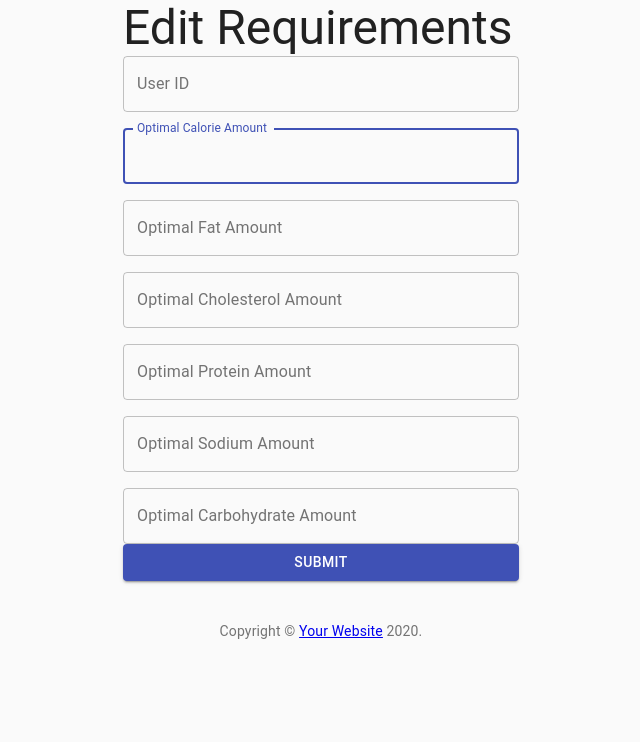
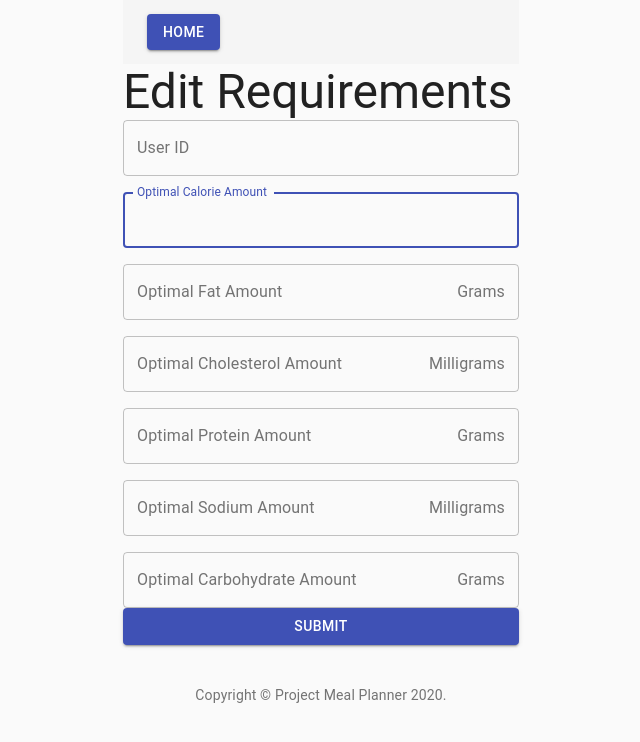
Before and after one commit to BradRaynaud/Team_Abraca-Data, a Next.js app in the folder frontend/: page /EditReqs in a window 1280 px wide. Shown: the top 742 px of the page, without its empty margins (319-959 px from the left). Built offline with nearby package versions, Linux system fonts and the light colour scheme.

Commit message:
more Fixes to the Frontend

```diff
--- a/frontend/pages/EditReqs.js
+++ b/frontend/pages/EditReqs.js
@@ -6,19 +6,25 @@ import TextField from '@material-ui/core/TextField';
 import FormControlLabel from '@material-ui/core/FormControlLabel';
 import Checkbox from '@material-ui/core/Checkbox';
 import Link from 'next/link';
+import { withRouter } from 'next/router';
+import Router from 'next/router'
 import Grid from '@material-ui/core/Grid';
 import Box from '@material-ui/core/Box';
 import Typography from '@material-ui/core/Typography';
 import { makeStyles } from '@material-ui/core/styles';
 import Container from '@material-ui/core/Container';
+import InputAdornment from '@material-ui/core/InputAdornment';
+import AppBar from '@material-ui/core/AppBar';
+import Toolbar from '@material-ui/core/Toolbar';
+import IconButton from '@material-ui/core/IconButton';
+import MenuIcon from '@material-ui/icons/Menu';
 
 function Copyright() {
   return (
     <Typography variant="body2" color="textSecondary" align="center">
-      {'Copyright © '}
-      <Link color="inherit" href="https://material-ui.com/">
-        Your Website
-      </Link>{' '}
+      {'Copyright © Project Meal Planner '}
+
+
       {new Date().getFullYear()}
       {'.'}
     </Typography>
@@ -55,7 +61,10 @@ class EditReqs extends React.Component {
         carbohydrate: carbohydrate.value
       })
     };
-    fetch('/api/datastuff', requestOptions)
+    fetch('/api/datastuff', requestOptions);
+    console.log("I get here");
+    Router.push('/homePage')
+
   }
 
 
@@ -71,7 +80,7 @@ class EditReqs extends React.Component {
       alignItems: 'center',
     },
     image: {
-      backgroundImage: 'url(https://github.com/BradRaynaud/Team_Abraca-Data/blob/master/frontend/pages/images/RecipePaper.jpg?raw=true)',
+      backgroundImage: 'url(https://github.com/BradRaynaud/Team_Abraca-Data/blob/dev/frontend/pages/images/RecipePaper.jpg?raw=true)',
       backgroundRepeat: 'no-repeat',
       backgroundColor:
         theme.palette.type === 'light' ? theme.palette.grey[50] : theme.palette.grey[900],
@@ -89,9 +98,28 @@ class EditReqs extends React.Component {
     submit: {
       margin: theme.spacing(3, 0, 2),
     },
+    appBar: {
+      backgroundColor: 'darkgrey',
+      borderBottom: `1px solid ${theme.palette.divider}`,
+    },
+    toolbar: {
+      flexWrap: 'wrap',
+    },
+    toolbarTitle: {
+      flexGrow: 1,
+    }
   }));
   return (
     <Container component="main" maxWidth="xs">
+      <AppBar position="static" color="default" elevation={0} className={classes.appBar}>
+        <Toolbar className={classes.toolbar}>
+          <Typography variant="h6" color="inherit" noWrap className={classes.toolbarTitle}>
+          </Typography>
+          <Link href="/homePage">
+            <Button color="primary" variant="contained">Home</Button>
+          </Link>
+        </Toolbar>
+      </AppBar>
       <CssBaseline />
         <div className={classes.paper}>
         <Typography component="h1" variant="h3">
@@ -126,6 +154,9 @@ class EditReqs extends React.Component {
                 id="fat"
                 label="Optimal Fat Amount"
                 name="fat"
+                InputProps={{
+                  endAdornment: <InputAdornment position="end">Grams</InputAdornment>,
+                }}
               />
             </Grid>
             <Grid item xs={12}>
@@ -135,6 +166,9 @@ class EditReqs extends React.Component {
                 id="cholesterol"
                 label="Optimal Cholesterol Amount"
                 name="cholesterol"
+                InputProps={{
+                  endAdornment: <InputAdornment position="end">Milligrams</InputAdornment>,
+                }}
               />
             </Grid>
             <Grid item xs={12}>
@@ -144,6 +178,9 @@ class EditReqs extends React.Component {
                 id="protein"
                 label="Optimal Protein Amount"
                 name="protein"
+                InputProps={{
+                  endAdornment: <InputAdornment position="end">Grams</InputAdornment>,
+                }}
               />
             </Grid>
             <Grid item xs={12}>
@@ -153,6 +190,9 @@ class EditReqs extends React.Component {
                 id="sodium"
                 label="Optimal Sodium Amount"
                 name="sodium"
+                InputProps={{
+                  endAdornment: <InputAdornment position="end">Milligrams</InputAdornment>,
+                }}
               />
             </Grid>
             <Grid item xs={12}>
@@ -162,10 +202,12 @@ class EditReqs extends React.Component {
                 id="carbohydrate"
                 label="Optimal Carbohydrate Amount"
                 name="carbohydrate"
+                InputProps={{
+                  endAdornment: <InputAdornment position="end">Grams</InputAdornment>,
+                }}
               />
             </Grid>
           </Grid>
-
             <Button
                 type="submit"
                 fullWidth
@@ -175,7 +217,6 @@ class EditReqs extends React.Component {
             >
                 Submit
             </Button>
-
         </form>
       </div>
       <Box mt={5}>
@@ -186,4 +227,4 @@ class EditReqs extends React.Component {
   }
 }
 
-export default EditReqs;
+export default withRouter(EditReqs);
--- a/frontend/pages/WeekView.js
+++ b/frontend/pages/WeekView.js
@@ -23,7 +23,7 @@ function Copyright() {
     <Typography variant="body2" color="textSecondary" align="center">
       {'Copyright © '}
       <Link color="inherit" href="//material-ui.com/">
-        Your Website
+        Project Meal Planner
       </Link>{' '}
       {new Date().getFullYear()}
       {'.'}
--- a/frontend/pages/homePage.js
+++ b/frontend/pages/homePage.js
@@ -23,7 +23,7 @@ function Copyright() {
     <Typography variant="body2" color="textSecondary" align="center">
       {'Copyright © '}
       <Link color="inherit" href="/AboutUs">
-        Your Website
+        Project Meal Planner
       </Link>{' '}
       {new Date().getFullYear()}
       {'.'}
```
Also changed, not shown: 1 other file (tests, documents, lock files or other folders).
